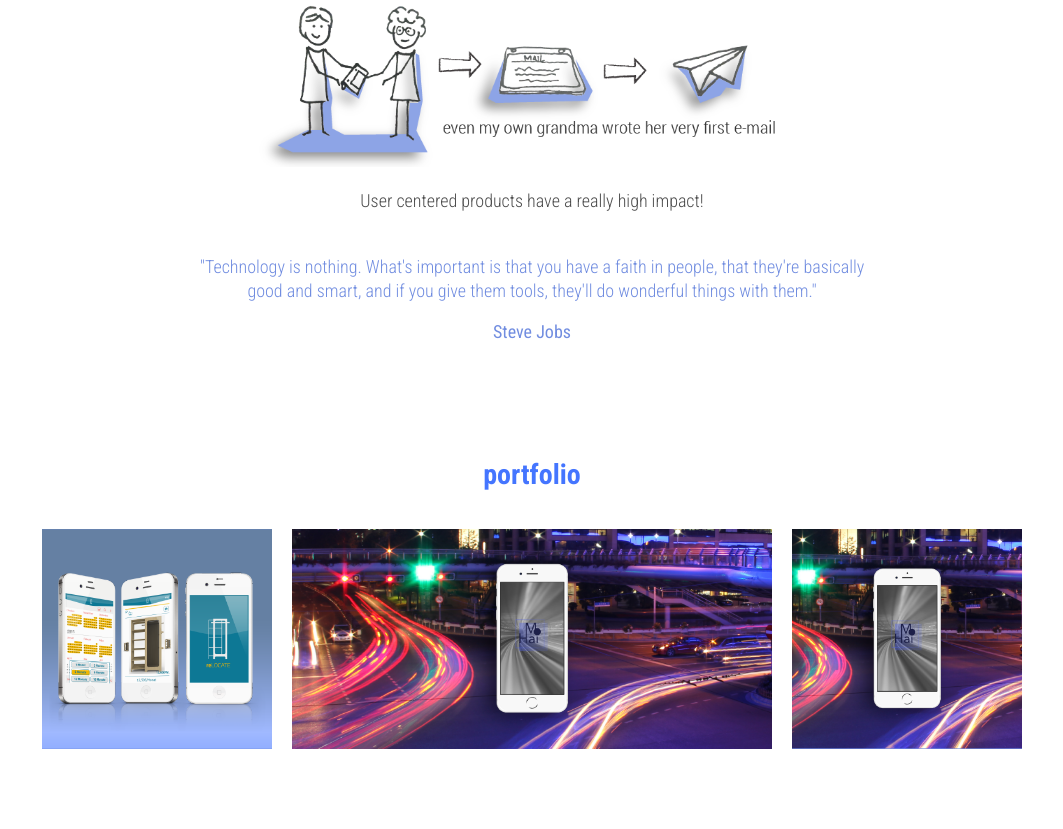
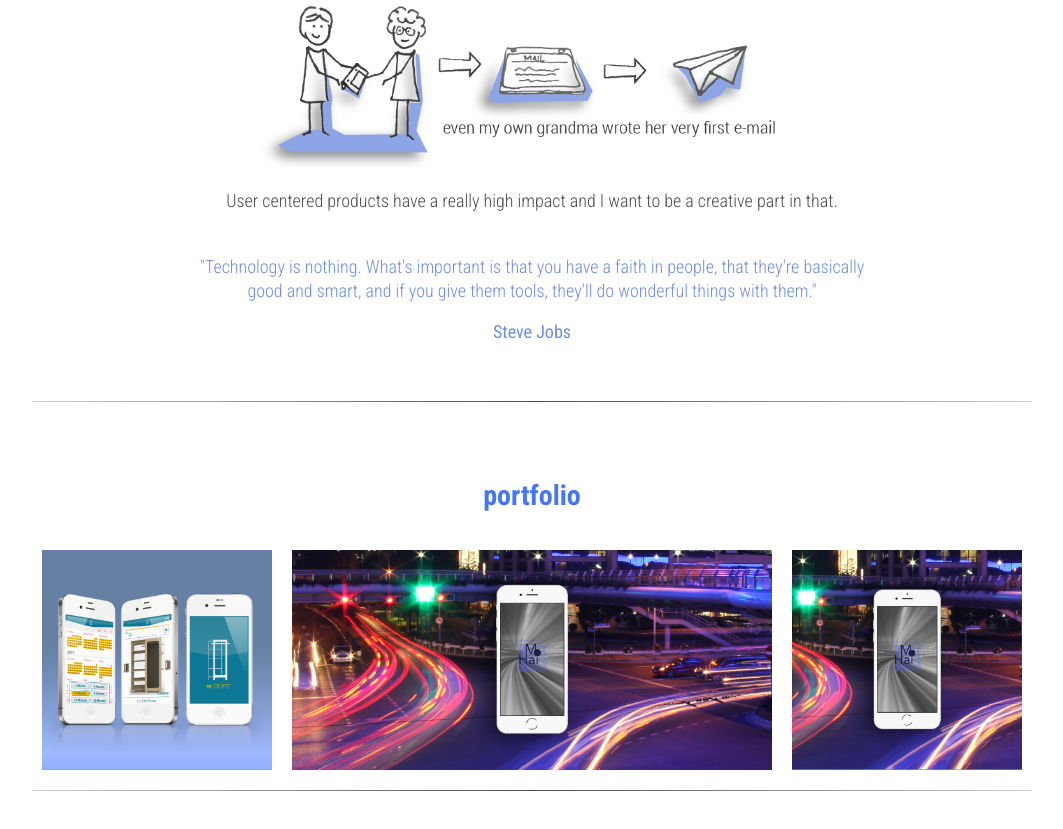
Before and after one commit to Luisecaroline/luisecaroline.github.io, a plain HTML site: page src/index.html in a window 1280 px wide. Shown: the part 3227-4056 px from the top of the page, without its empty margins (108-1171 px from the left). Drawn offline with nearby package versions, Linux system fonts and the light colour scheme.

Commit message:
nearly ready to show

```diff
--- a/src/index.html
+++ b/src/index.html
@@ -50,10 +50,11 @@
           <img class="why-ux" src="img/why-ux-6.png" alt="product design">
           <p>Greatest success:</p>
           <img class="why-ux" src="img/why-ux-7.png" alt="product design">
-          <p>User centered products have a really high impact!</p>
+          <p>User centered products have a really high impact and I want to be a creative part in that.</p>
           <h3 class="quote">"Technology is nothing. What's important is that you have a faith in people, that they're basically good and smart, and if you give them tools, they'll do wonderful things with them."</h3>
           <h3 class="quote2">Steve Jobs</h3>
         </section>
+        <div class='line'> <hr /> </div>
         <h2 id="portfolio">portfolio</h2>
         <section class="index-links">
           <a href="relocate.html">
@@ -72,6 +73,7 @@
             </div>
           </a>
         </section>
+        <div class='line'> <hr /> </div>
         <h2 id="about-me">about me</h2>
         <section>
             <img class="me2" src="img/me2-20.jpg" alt="Luise-Caroline Gall">
@@ -90,6 +92,7 @@
                 </div>
               </article>
         </section>
+        <div class='line'> <hr /> </div>
         <h2 id="hire-me">hire me</h2>
         <section>
             <img class="me2" src="img/design-process.png" alt="design process">
@@ -126,6 +129,7 @@
                     <h3 class="subtitle">Roles I'm interested in</h3>
                     <p>UX Designer<br>
                     UX/ User Research Designer <br>
+                    UX/ UI Designer <br>
                     Multidisciplinary roles focusing on the following facets: design, product, user research and testing
                     </p>
 
@@ -139,6 +143,7 @@
                 </div>
               </article>
         </section>
+        <div class='line'> <hr /> </div>
         <h2 id="contact">contact</h2>
         <section>
            <div class='contact'>
@@ -148,7 +153,7 @@
                 I am always up for new challenges.
             </p>
             <br>
-            <p>Just shoot me a message: <br> <a href="mailto:hello@luisecaroline.com?subject=Hallo Luise">hello@luisecaroline.com</a>
+            <p>Just shoot me a message: <br> <a href="mailto:luisecaroline.gall@googlemail.com?subject=Hallo Luise">luisecaroline.gall@googlemail.com</a>
             </p>
            </div>
         </section>
--- a/src/style.css
+++ b/src/style.css
@@ -318,6 +318,21 @@ header nav ul li a {
   margin: 0 auto;
 }
 
+.line {
+  padding-top: 20px;
+}
+
+.line hr {
+  border: 0;
+  height: 1px;
+  width: 80%;
+  display: block;
+  margin: 0 auto;
+  background: #4d4d4d;
+  background-image: linear-gradient(to right, #ccc, #4d4d4d, #ccc);
+}
+/* Gradient color1 - color2 - color1 */
+
 .index-links div {
   margin: 22px 22px 0;
   width: calc(100% - 44px);
@@ -413,6 +428,10 @@ header nav ul li a {
   font-weight: 400;
   width: 100%;
   padding-bottom: 40px;
+}
+
+.line hr {
+  width: 100%;
 }
 
   .index-links {
```
Also changed, not shown: src/mohai.html (+5 -1 lines), src/relocate.html (+3 -0 lines).
